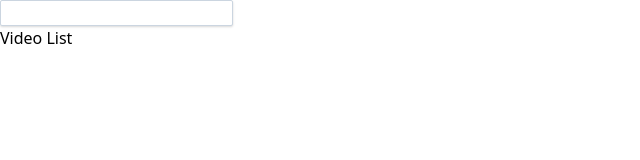
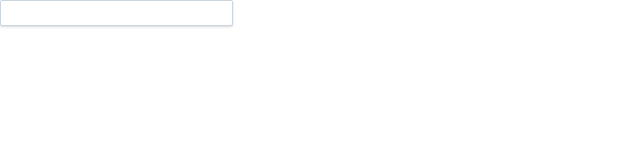
Before and after one commit to ritabradley/vuetube, a Vue app: page / in a window 1280 px wide. Shown: the top 160 px of the page, without its empty margins (0-640 px from the left). Built offline with nearby package versions, Linux system fonts and the light colour scheme.

Commit message:
Setup he videoList render without videos
- testing to make sure coded properly before pulling in videos

```diff
--- a/src/App.vue
+++ b/src/App.vue
@@ -1,7 +1,7 @@
 <template>
     <div>
         <SearchBar @termChange="onTermChange"></SearchBar>
-        <VideoList></VideoList>
+        <VideoList :videos="videos"></VideoList>
     </div>
 </template>
 
@@ -13,10 +13,14 @@
 
     export default {
         name: 'App',
-        props: {},
         components: {
             SearchBar,
             VideoList,
+        },
+        data() {
+            return {
+                videos: [],
+            };
         },
         methods: {
             onTermChange(searchTerm) {
@@ -29,7 +33,7 @@
                             q: searchTerm,
                         },
                     })
-                    .then((res) => console.log(res));
+                    .then((res) => (this.videos = res.data.items));
             },
         },
     };
--- a/src/components/VideoDetail.vue
+++ b/src/components/VideoDetail.vue
@@ -0,0 +1,7 @@
+<template> </template>
+
+<script>
+    export default {};
+</script>
+
+<style></style>
--- a/src/components/VideoList.vue
+++ b/src/components/VideoList.vue
@@ -1,12 +1,19 @@
 <template>
     <ul class="list-outside">
-        Video List
+        <VideoListItem v-for="video in videos" v-bind:key="video.id.videoId">{{ video }}</VideoListItem>
     </ul>
 </template>
 
 <script>
+    import VideoListItem from './VideoListItem';
     export default {
         name: 'VideoList',
+        props: {
+            videos: Array,
+        },
+        components: {
+            VideoListItem,
+        },
     };
 </script>
 
--- a/src/components/VideoListItem.vue
+++ b/src/components/VideoListItem.vue
@@ -0,0 +1,11 @@
+<template>
+    <li>VideoListItem</li>
+</template>
+
+<script>
+    export default {
+        name: 'VideoListItem',
+    };
+</script>
+
+<style></style>
```
